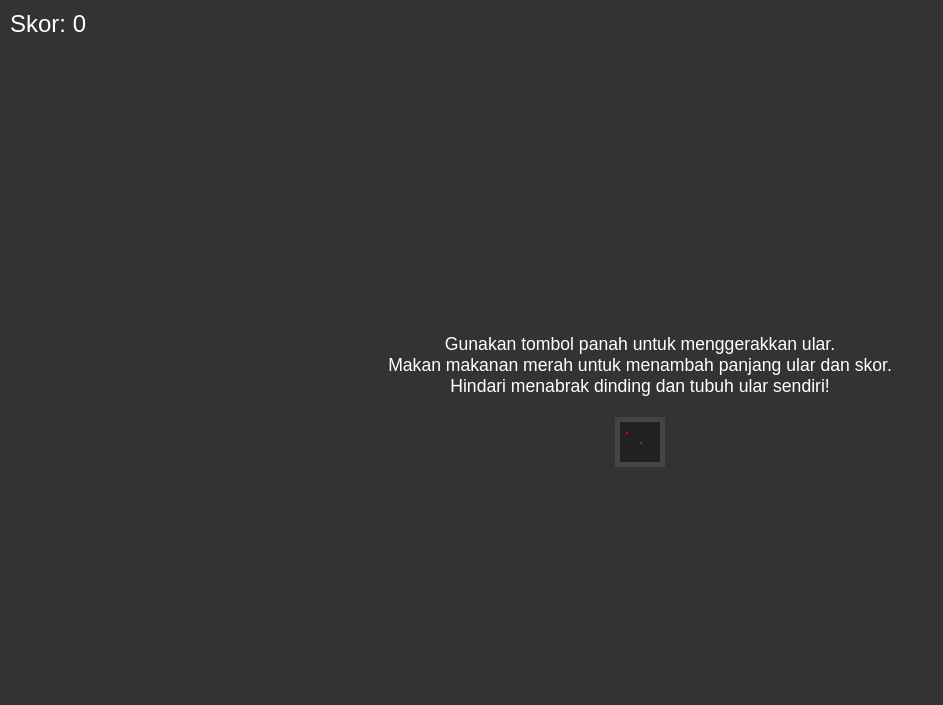
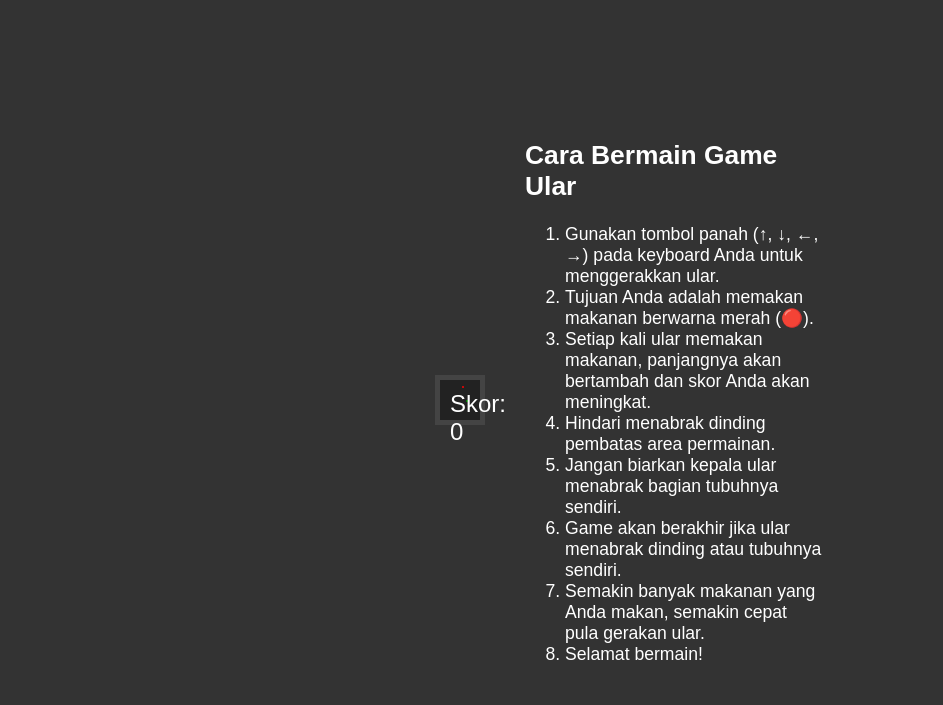
Before and after one commit to slametalbarkah/gameular, a plain HTML site: page index.html in a window 1280 px wide. Shown: the whole page, without its empty margins (0-943 px from the left). Drawn offline with Linux system fonts and the light colour scheme.

Commit message:
Update index.html

```diff
--- a/index.html
+++ b/index.html
@@ -8,18 +8,23 @@
             margin: 0;
             overflow: hidden;
             background-color: #333;
-            display: flex;
-            flex-direction: column; /* Mengatur elemen secara vertikal */
+            display: flex; /* Menggunakan Flexbox untuk tata letak */
             justify-content: center;
             align-items: center;
             min-height: 100vh;
         }
 
+        #game-container {
+            display: flex; /* Mengatur papan game dan instruksi bersebelahan */
+            align-items: center;
+        }
+
         #instructions {
             color: white;
             font-size: 1.1em;
-            margin-bottom: 20px;
-            text-align: center;
+            padding: 20px;
+            text-align: left;
+            max-width: 300px; /* Lebar maksimum artikel */
         }
 
         #game-board {
@@ -27,6 +32,7 @@
             background-color: #222;
             border: 5px solid #444;
             display: grid;
+            margin-right: 20px; /* Jarak antara papan game dan artikel */
         }
 
         .snake-segment {
@@ -49,13 +55,24 @@
     </style>
 </head>
 <body>
-    <div id="instructions">
-        Gunakan tombol panah untuk menggerakkan ular.<br>
-        Makan makanan merah untuk menambah panjang ular dan skor.<br>
-        Hindari menabrak dinding dan tubuh ular sendiri!
+    <div id="game-container">
+        <div id="game-board">
+            <div id="score">Skor: 0</div>
+        </div>
+        <div id="instructions">
+            <h2>Cara Bermain Game Ular</h2>
+            <ol>
+                <li>Gunakan tombol panah (&#8593;, &#8595;, &#8592;, &#8594;) pada keyboard Anda untuk menggerakkan ular.</li>
+                <li>Tujuan Anda adalah memakan makanan berwarna merah (&#128308;).</li>
+                <li>Setiap kali ular memakan makanan, panjangnya akan bertambah dan skor Anda akan meningkat.</li>
+                <li>Hindari menabrak dinding pembatas area permainan.</li>
+                <li>Jangan biarkan kepala ular menabrak bagian tubuhnya sendiri.</li>
+                <li>Game akan berakhir jika ular menabrak dinding atau tubuhnya sendiri.</li>
+                <li>Semakin banyak makanan yang Anda makan, semakin cepat pula gerakan ular.</li>
+                <li>Selamat bermain!</li>
+            </ol>
+        </div>
     </div>
-    <div id="score">Skor: 0</div>
-    <div id="game-board"></div>
 
     <script>
         const BOARD_SIZE = 20;
@@ -77,6 +94,11 @@
             gameBoard.innerHTML = '';
             drawSnake();
             drawFood();
+            // Skor dipindahkan ke dalam game-board agar posisinya absolut terhadap papan
+            const scoreElement = document.createElement('div');
+            scoreElement.id = 'score';
+            scoreElement.textContent = `Skor: ${score}`;
+            gameBoard.appendChild(scoreElement);
         }
 
         function drawSnake() {
@@ -106,7 +128,6 @@
 
             if (head.x === food.x && head.y === food.y) {
                 score++;
-                scoreDisplay.textContent = `Skor: ${score}`;
                 food = getRandomFoodPosition();
                 speed *= 0.95;
                 clearInterval(gameInterval);
@@ -116,6 +137,7 @@
             }
 
             checkGameOver();
+            draw(); // Panggil draw di setiap update agar skor terbarui
         }
 
         function getRandomFoodPosition() {
@@ -143,8 +165,8 @@
                 direction = { x: 1, y: 0 };
                 speed = 150;
                 score = 0;
-                scoreDisplay.textContent = `Skor: ${score}`;
                 gameInterval = setInterval(update, speed);
+                draw(); // Gambar ulang setelah game over
             }
         }
 
```
